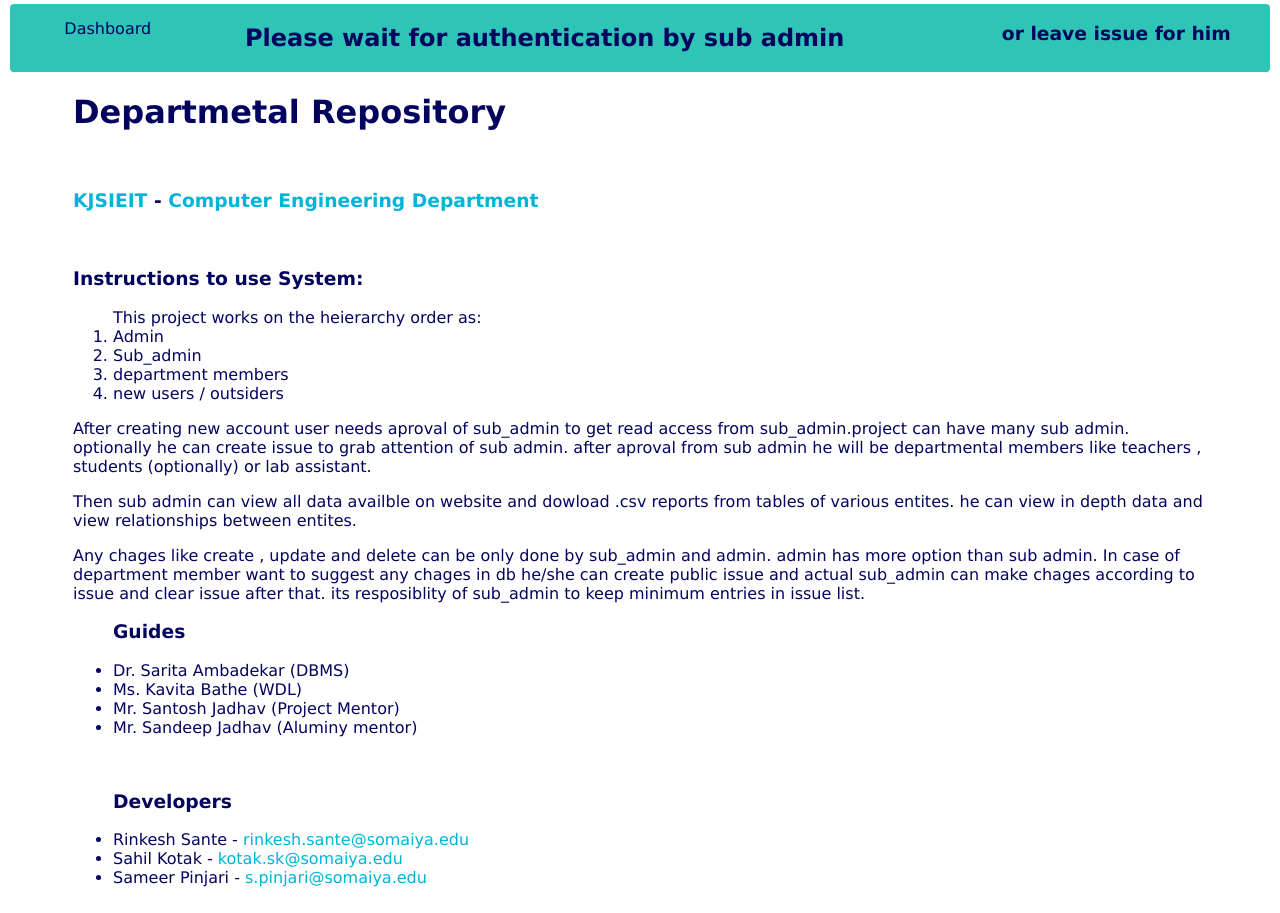
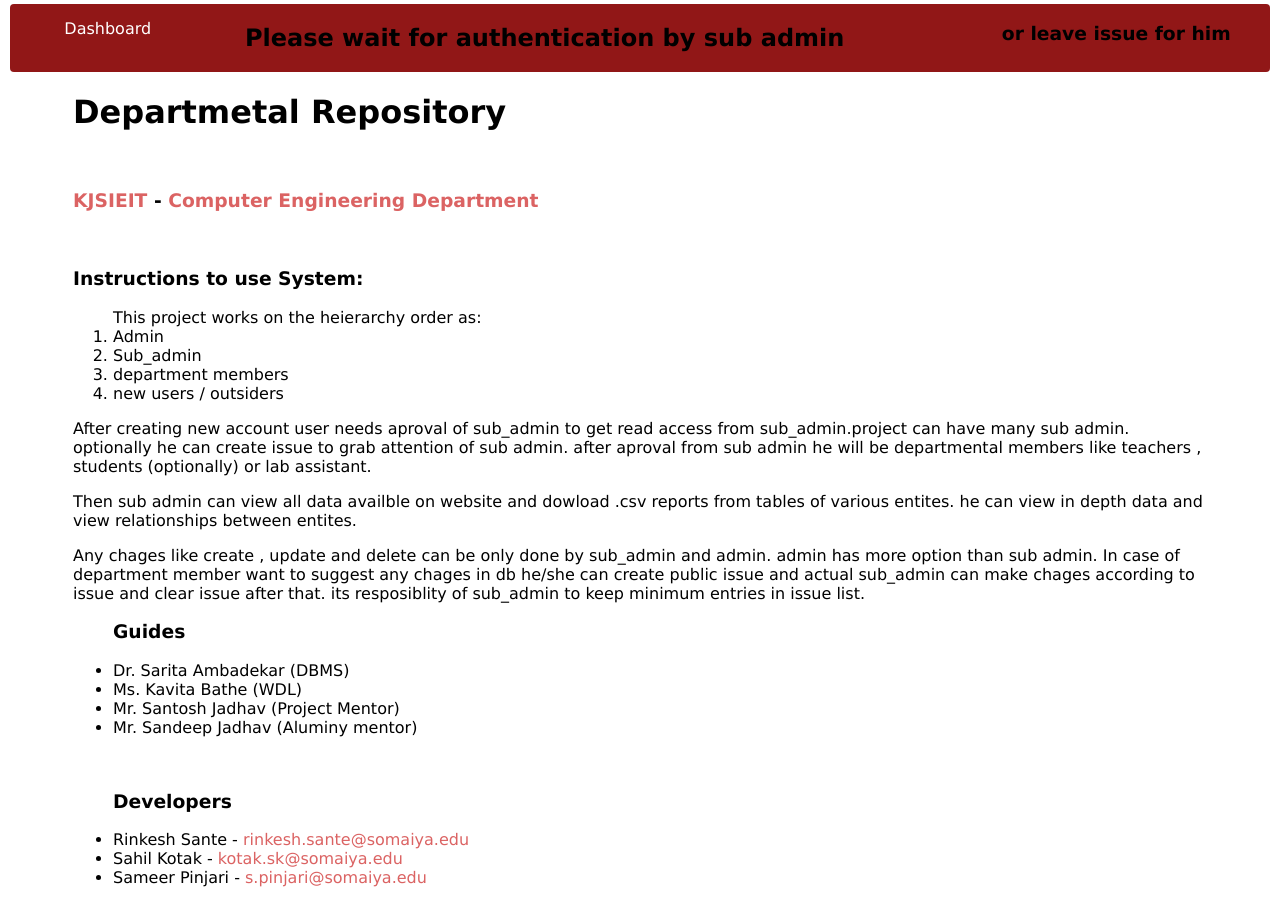
Before and after one commit to rinkeshsante/College-web-development, a Django app: page /about/ in a window 1280 px wide. Shown: the part 241-1154 px from the top of the page. Run offline with Django 3.2, Linux system fonts and the light colour scheme; some libraries are stand-ins or nearby versions.

Commit message:
added new color theme

```diff
--- a/Site/settings.py
+++ b/Site/settings.py
@@ -26,7 +26,10 @@ SECRET_KEY = '(fbgi29b8)_$=iotb3^9+_en17bhgt_6rhzbin(r0%n%_e+7*_'
 # SECURITY WARNING: don't run with debug turned on in production!
 DEBUG = True
 
-ALLOWED_HOSTS = ['college-repo.herokuapp.com', '127.0.0.1']
+ALLOWED_HOSTS = ['*']
+
+# ALLOWED_HOSTS = ['college-repo.herokuapp.com',
+#                  '127.0.0.1, 6f0fb6b28fde.ngrok.io']
 
 
 # Application definition
--- a/static/css/mycss.css
+++ b/static/css/mycss.css
@@ -1,9 +1,9 @@
 :root {
-  --black: #03045e;
-  --primary: #2ec4b6;
-  --sec: #2ec4b6;
-  --white: #fdfffc;
-  --link: #00b4d8;
+  --black: #000000;
+  --primary: #db6363;
+  --sec: #911717;
+  --white: #ffffff;
+  --link: #db6363;
 
   /* --black: #05668d;
   --primary: #028090;
@@ -46,7 +46,7 @@ body {
   margin: 0px;
   color: var(--black);
   font-family: Verdana, sans-serif;
-  background-image: linear-gradient(to right, var(--white), var(--sec3));
+  /* background-image: linear-gradient(to right, var(--white), var(--sec3)); */
   padding: 10px;
 }
 
@@ -188,12 +188,12 @@ header a {
 .slider a {
   border-radius: 4px;
   padding: 15px;
-  color: var(--black);
+  color: var(--white);
 }
 
 .slider a:hover {
   /* background-color: var(--sec1); */
-  color: var(--white);
+  color: var(--black);
 }
 
 form {
@@ -324,7 +324,7 @@ table {
   top: 50%;
   transform: translate(-50%, -50%);
   align-items: center;
-  background-image: linear-gradient(var(--white), var(--primary), var(--white));
+  /* background-image: linear-gradient(var(--white), var(--primary), var(--white)); */
   height: 100%;
 }
 
--- a/templates/registration/signup.html
+++ b/templates/registration/signup.html
@@ -23,8 +23,7 @@
         class="t-logo trust-logo"
       />
     </div>
-
-    <h1>College Repository</h1>
+    <h1>College Repository Management System</h1>
   </div>
   <div class="col-1">
     <form class="signup-form" method="post">
```
